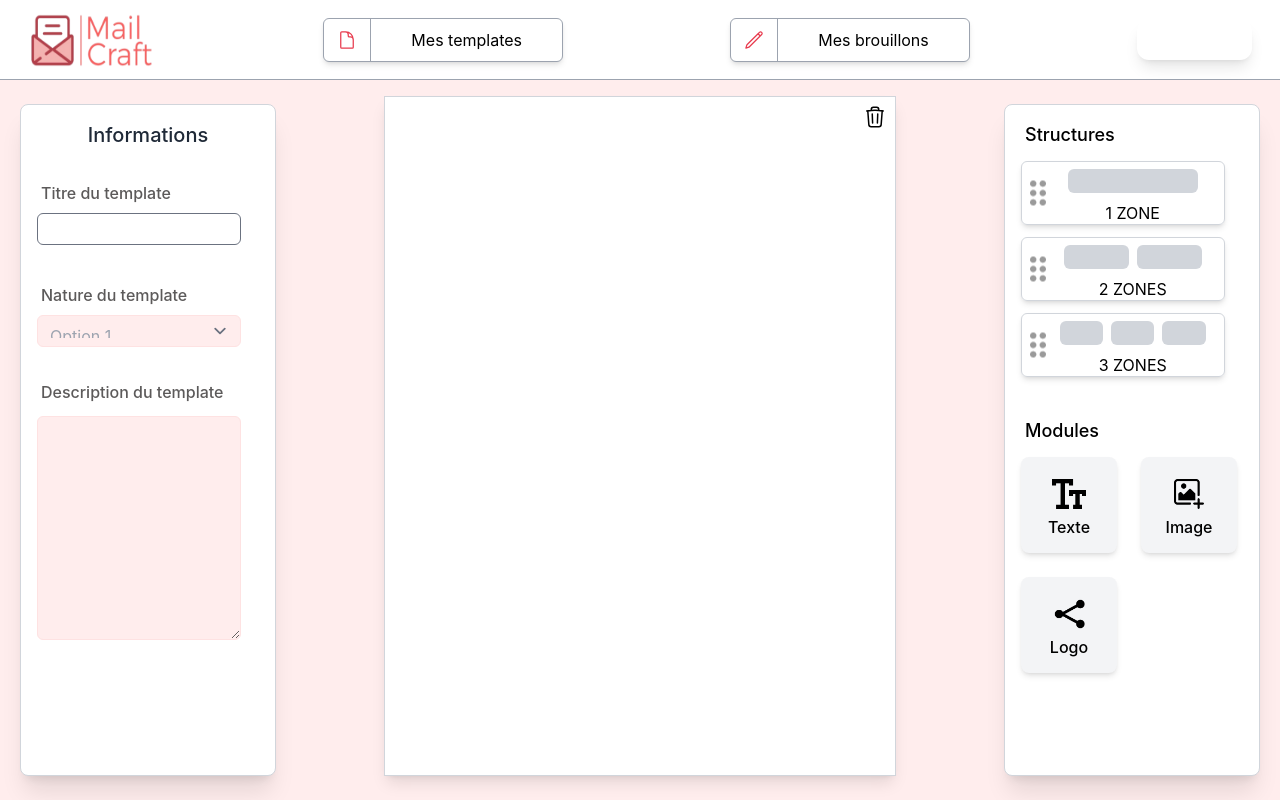
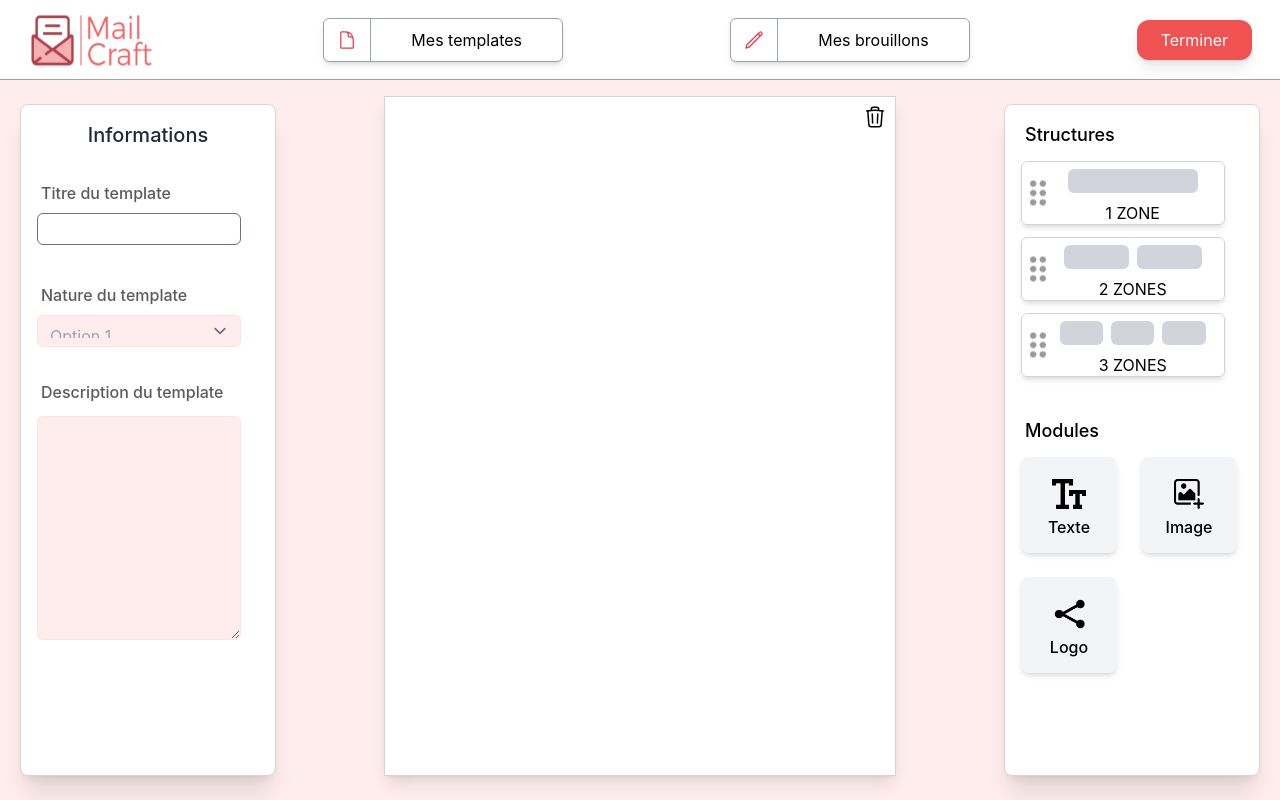
Before and after one commit to WildCodeSchool/2023-09-wns-blanc-mailcraft, a Next.js app in the folder frontend/: page /template/creation in a window 1280 px wide. Built offline with nearby package versions, Linux system fonts and the light colour scheme.

Commit message:
reste à déporter la logique des boutons terminer et sauvegarder brouillons

```diff
--- a/frontend/src/components/NavBars/TemplateNavBar.tsx
+++ b/frontend/src/components/NavBars/TemplateNavBar.tsx
@@ -1,15 +1,8 @@
 import Image from "next/image";
 import TemplateHeaderButton from "../Buttons/TemplateHeaderButton";
-import RedButton from "../Buttons/Redbutton";
 import logo from "@/assets/homepage/logo.png";
-import TemplateSaveButton from "../Buttons/TemplateSaveButton";
 
-type TemplateNavBarProps = {
-    saveButtonColor: string;
-    saveButtonHoverColor: string;
-};
-
-export default function TemplateNavBar({ saveButtonColor, saveButtonHoverColor }: TemplateNavBarProps) {
+export default function TemplateNavBar() {
     return (
         <div className="h-[10dvh] bg-white flex justify-between items-center border-b border-gray-400">
             <Image
@@ -28,10 +21,9 @@ export default function TemplateNavBar({ saveButtonColor, saveButtonHoverColor }
                 svgIcon="m16.862 4.487 1.687-1.688a1.875 1.875 0 1 1 2.652 2.652L6.832 19.82a4.5 4.5 0 0 1-1.897 1.13l-2.685.8.8-2.685a4.5 4.5 0 0 1 1.13-1.897L16.863 4.487Zm0 0L19.5 7.125"
             />
             <div className="me-7">
-                <TemplateSaveButton
-                    color={saveButtonColor}
-                    hoverColor={saveButtonHoverColor}
-                />
+                <button type="button" className='px-6 py-2 text-white bg-red-500 hover:bg-red-600 rounded-xl text-md w-full xl:w-[9dvw] shadow-lg'>
+                    Terminer
+                </button>
             </div>
             {/* <section className="invisible"></section> */}
         </div>
--- a/frontend/src/pages/template/creation.tsx
+++ b/frontend/src/pages/template/creation.tsx
@@ -47,10 +47,7 @@ const TemplatePage: React.FC = () => {
 
   return (
     <>
-      <TemplateNavBar
-      saveButtonColor="[#E83B4E]"
-      saveButtonHoverColor="[#BB3241]"
-      />
+      <TemplateNavBar />
       <section className="w-full h-[90dvh] flex justify-between bg-[#FFEDED] bg-opacity-100 gap-24">
         <DragDropContext onDragEnd={(result) => onDragEnd(result)}>
           <DataTemplate />
```
